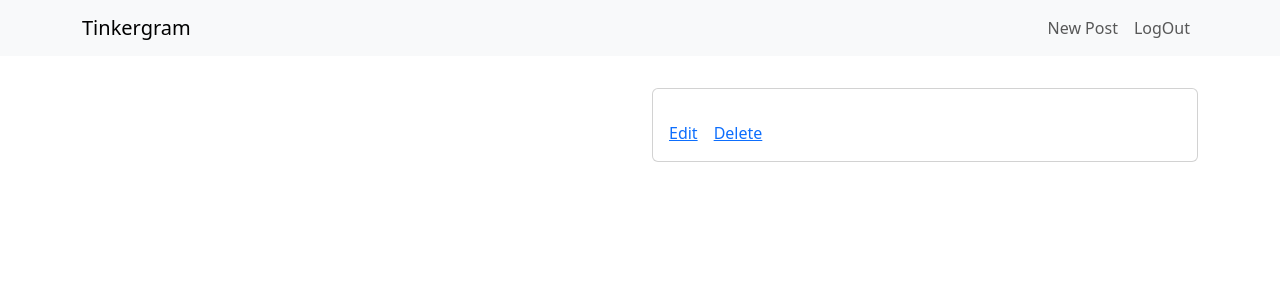
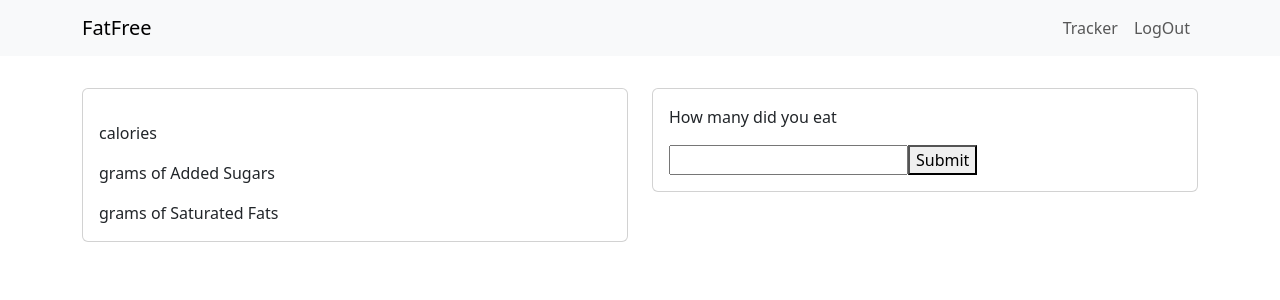
Before and after one commit to dumb-ish/pcweb6, a React (Create React App) app: page /post/1 in a window 1280 px wide. Shown: the top 300 px of the page. Built offline with nearby package versions, Linux system fonts and the light colour scheme; no server answers; the database is empty; sample sign-in values are in the browser's storage.

Commit message:
First commit

```diff
--- a/src/App.js
+++ b/src/App.js
@@ -5,14 +5,16 @@ import SignUpPage from "./views/SignUpPage";
 import PostPageAdd from "./views/PostPageAdd";
 import PostPageDetails from "./views/PostPageDetails";
 import PostPageUpdate from "./views/PostPageUpdate";
+import StartScreen from "./views/StartScreen"
 
 function App() {
 
   const router = createBrowserRouter([
-    { path: "/", element: <PostPageHome />},
+    { path: "/", element: <StartScreen />},
     { path: "/login", element: <LoginPage />},
     { path: "/signup", element: <SignUpPage />},
-    { path: "/add", element: <PostPageAdd />},
+    { path: "/home", element: <PostPageHome />},
+    { path: "/tracker", element: <PostPageAdd />},
     { path: "/post/:id", element: <PostPageDetails />},
     { path: "/update/:id", element: <PostPageUpdate />},
   ])
--- a/src/views/LoginPage.js
+++ b/src/views/LoginPage.js
@@ -45,7 +45,7 @@ export default function LoginPage() {
                     if (canLogin)
                         try {
                             await signInWithEmailAndPassword(auth, username, password);
-                            navigate("/");
+                            navigate("/home");
                         } catch (error) {
                             setError(error.message);
                         }
--- a/src/views/PostPageAdd.js
+++ b/src/views/PostPageAdd.js
@@ -35,9 +35,9 @@ export default function PostPageAdd() {
         <>
             <Navbar variant="light" bg="light">
                 <Container>
-                    <Navbar.Brand href="/">Tinkergram</Navbar.Brand>
+                    <Navbar.Brand href="/home">FatFree</Navbar.Brand>
                     <Nav>
-                        <Nav.Link href="/add">New Post</Nav.Link>
+                        <Nav.Link href="/tracker">Tracker</Nav.Link>
                         <Nav.Link onClick={(e) => signOut(auth)}>LogOut</Nav.Link>
                     </Nav>
                 </Container>
--- a/src/views/PostPageDetails.js
+++ b/src/views/PostPageDetails.js
@@ -5,18 +5,22 @@ import { useAuthState } from 'react-firebase-hooks/auth';
 import { useNavigate, useParams } from "react-router-dom";
 import { auth, db, storage } from "../firebase";
 import { signOut } from "firebase/auth";
-import { getStorage, ref, deleteObject } from "firebase/storage";
+import { ref, deleteObject } from "firebase/storage";
 
 export default function PostPageDetails() {
-  const [caption, setCaption] = useState("");
-  const [image, setImage] = useState("");
+  const [calories, setCalories] = useState("");
+  const [displayName, setDisplayname] = useState("");
+  const [PortionDefault, setPortionDefault] = useState("");
+  const [PortionDisplayName, setPortionDisplayName] = useState("");
+  const [AddedSugars, setAddedSugars] = useState("");
+  const [SaturatedFats, setSaturatedFats] = useState("");
   const params = useParams();
   const id = params.id;
   const [user, loading] = useAuthState(auth);
   const navigate = useNavigate();
 
   async function deletePost(id) {
-    const postDocument = await getDoc(doc(db, "posts", id))
+    const postDocument = await getDoc(doc(db, "NotPyramid", id))
     const post = postDocument.data()
     const desertRef = ref(storage, `images/${post.imageName}`);
     deleteObject(desertRef).then(() => {
@@ -25,15 +29,19 @@ export default function PostPageDetails() {
         console.error(error.message)
     });
 
-    await deleteDoc(doc(db, "posts", id));
+    await deleteDoc(doc(db, "NotPyramid", id));
     navigate("/");
   }
 
   async function getPost(id) {
-    const postDocument = await getDoc(doc(db, "posts", id));
+    const postDocument = await getDoc(doc(db, "NotPyramid", id));
     const post = postDocument.data();
-    setCaption(post.caption);
-    setImage(post.image);
+    setCalories(post.Calories);
+    setDisplayname(post.Display_Name);
+    setPortionDefault(post.Portion_Default);
+    setPortionDisplayName(post.Portion_Display_Name);
+    setSaturatedFats(post.Saturated_Fats)
+    setAddedSugars(post.Added_Sugars)
   }
 
   useEffect(() => {
@@ -46,29 +54,31 @@ export default function PostPageDetails() {
     <>
       <Navbar variant="light" bg="light">
         <Container>
-          <Navbar.Brand href="/">Tinkergram</Navbar.Brand>
+        <Navbar.Brand href="/home">FatFree</Navbar.Brand>
           <Nav>
-            <Nav.Link href="/add">New Post</Nav.Link>
-            <Nav.Link onClick={(e) => signOut(auth)}>LogOut</Nav.Link>
+          <Nav.Link href="/add">Tracker</Nav.Link>
+          <Nav.Link href="/" onClick={(e) => signOut(auth)}>LogOut</Nav.Link>
           </Nav>
         </Container>
       </Navbar>
       <Container>
         <Row style={{ marginTop: "2rem" }}>
           <Col md="6">
-            <Image src={image} style={{ width: "100%" }} />
+          <Card>
+              <Card.Body>
+                <Card.Text>{PortionDefault} {PortionDisplayName} {displayName}</Card.Text>
+                <Card.Text>{calories} calories</Card.Text>
+                <Card.Text>{AddedSugars} grams of Added Sugars</Card.Text>
+                <Card.Text>{SaturatedFats} grams of Saturated Fats</Card.Text>
+              </Card.Body>
+            </Card>
           </Col>
           <Col>
             <Card>
               <Card.Body>
-                <Card.Text>{caption}</Card.Text>
-                <Card.Link href={`/update/${id}`}>Edit</Card.Link>
-                <Card.Link
-                  onClick={() => deletePost(id)}
-                  style={{ cursor: "pointer" }}
-                >
-                  Delete
-                </Card.Link>
+                <Card.Text>How many {displayName} did you eat</Card.Text>
+                <input/>
+                <button onClick={async (e) => {navigate("/home")}}>Submit</button>
               </Card.Body>
             </Card>
           </Col>
--- a/src/views/PostPageHome.js
+++ b/src/views/PostPageHome.js
@@ -1,15 +1,16 @@
 import { useEffect, useState } from "react";
-import { Container, Image, Nav, Navbar, Row } from "react-bootstrap";
+import { Card, Col, Container, Image, Nav, Navbar, Row } from "react-bootstrap";
 import { Link } from "react-router-dom";
 import { collection, getDocs } from "firebase/firestore";
-import { db } from "../firebase";
-
+import { auth, db } from "../firebase";
+import { signOut } from "firebase/auth"
 
 export default function PostPageHome() {
   const [posts, setPosts] = useState([]);
+  const [query, setQuery] = useState ("");
 
    async function getAllPosts() {
-    const query = await getDocs(collection(db, "posts"));
+    const query = await getDocs(collection(db, "NotPyramid"));
     const posts = query.docs.map((doc) => {
       return { id: doc.id, ...doc.data() };
     });
@@ -28,13 +29,23 @@ export default function PostPageHome() {
     <>
       <Navbar variant="light" bg="light">
         <Container>
-          <Navbar.Brand href="/">Tinkergram</Navbar.Brand>
+          <Navbar.Brand href="/home">FatFree</Navbar.Brand>
           <Nav>
-            <Nav.Link href="/add">New Post</Nav.Link>
+          <Nav.Link href="/add">Tracker</Nav.Link>
+          <Nav.Link href="/" onClick={(e) => signOut(auth)}>LogOut</Nav.Link>
           </Nav>
         </Container>
       </Navbar>
       <Container>
+        <Row>
+        <input class="my-5"
+          type="text"
+          value={query}
+          onChange={(e) => setQuery(e.target.value)}
+        />
+        </Row>
+      </Container>
+      <Container class="my-1">
         <Row>
           <ImagesRow />
         </Row>
@@ -44,24 +55,15 @@ export default function PostPageHome() {
 }
 
 function ImageSquare({ post }) {
-  const { image, id } = post;
+  const { Calories, Display_Name, Portion_Default, Portion_Display_Name, id } = post;
   return (
-    <Link
-      to={`post/${id}`}
-      style={{
-        width: "18rem",
-        marginLeft: "1rem",
-        marginTop: "2rem",
-      }}
-    >
-      <Image
-        src={image}
-        style={{
-          objectFit: "cover",
-          width: "18rem",
-          height: "18rem",
-        }}
-      />
-    </Link>
+    <Card>
+      <Card.Body>
+      <Link to={`../post/${id}`}>
+        <Card.Text>{Portion_Default} {Portion_Display_Name} {Display_Name}</Card.Text>
+      </Link>
+        <Card.Text>{Calories} calories</Card.Text>
+      </Card.Body>
+    </Card>
   );
 }
--- a/src/views/SignUpPage.js
+++ b/src/views/SignUpPage.js
@@ -1,4 +1,4 @@
-import { createUserWithEmailAndPassword } from "firebase/auth";
+import { createUserWithEmailAndPassword} from "firebase/auth";
 import React, { useState } from "react";
 import { Button, Container, Form } from "react-bootstrap";
 import { useNavigate } from "react-router-dom";
@@ -44,7 +44,7 @@ export default function SignUpPage() {
             if (canSignup)
               try {
                 await createUserWithEmailAndPassword(auth, username, password);
-                navigate("/")
+                navigate("/home")
               } catch (error) {
                 setError(error.message);
               }
--- /dev/null
+++ b/src/views/StartScreen.js
@@ -0,0 +1,13 @@
+import React from "react";
+import { Container } from "react-bootstrap";
+
+export default function StartScreen() {
+    return (
+        <Container>
+        <h1 className="my-3 py-5">Start your weight loss journey today!</h1>
+        <a className="my-3 py-5" href="/signup">Make a new account here</a>
+        <a>    or    </a>
+        <a className="my-3 py-5" href="/login">Login here.</a>
+        </Container>
+  );
+}
```
Also changed, not shown: LoginPage.js (deleted, +0 -41 lines), 1 other file (tests, documents, lock files or other folders).
